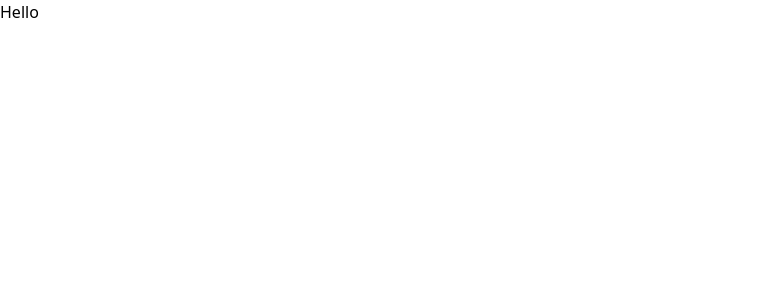
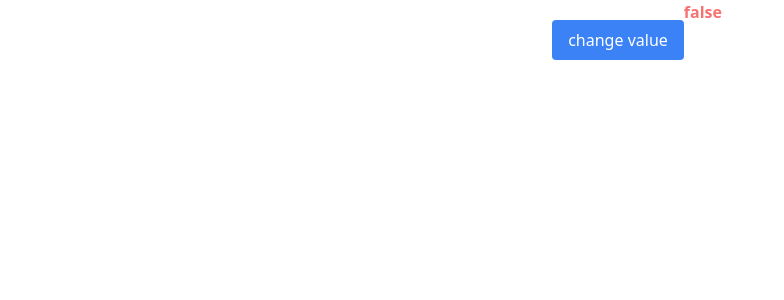
Before and after one commit to Tro-Tot/tro-tot-management, a React (Vite) app: page / in a window 1280 px wide. Shown: the top 300 px of the page, without its empty margins (0-784 px from the left). Built offline with nearby package versions, Linux system fonts and the light colour scheme.

Commit message:
fix redux [TamDNB]

```diff
--- a/src/App.tsx
+++ b/src/App.tsx
@@ -1,9 +1,10 @@
+import Test from "./pages/test";
 
 
 function App() {
   return (
     <>
-      Hello
+      <Test/>
     </>
   );
 }
--- a/src/main.tsx
+++ b/src/main.tsx
@@ -2,9 +2,13 @@ import React from 'react';
 import ReactDOM from 'react-dom/client';
 import App from './App.tsx';
 import './index.css';
+import { Provider } from 'react-redux';
+import store from './store/index.ts';
 
 ReactDOM.createRoot(document.getElementById('root')!).render(
-  <React.StrictMode>
-    <App />
-  </React.StrictMode>
+<Provider store={store}>
+  <App />
+</Provider>
+
+
 );
--- a/src/pages/test/index.tsx
+++ b/src/pages/test/index.tsx
@@ -9,21 +9,21 @@ const Test: React.FC = () => {
   function handleClick(){
     dispatch(changeMode());
   }
-
+    const testValue = test ? 'true' : 'false';
 
   return (
     <div className='flex justify-center items-center  w-full h-full'>
       <button
+        className='bg-blue-500 text-white px-4 py-2 rounded'
+
       onClick={handleClick}
       >
-        test
+        change value
       </button>
       <div className='font-bold text-red-400 w-11 h-20'>
-        {test}
+        {testValue}
       </div>
-      <div>
-        dsakl;djaskldjaslkj
-      </div>
+
     </div>
   )
 }
--- a/src/pages/test/slice/index.ts
+++ b/src/pages/test/slice/index.ts
@@ -4,7 +4,7 @@ import { createSlice } from "@reduxjs/toolkit";
 export const initialState = {
     test: false
 }
-export const name = "isEditMtestode";
+export const name = "test";
 const slice = createSlice({
     name,
     initialState,
```
